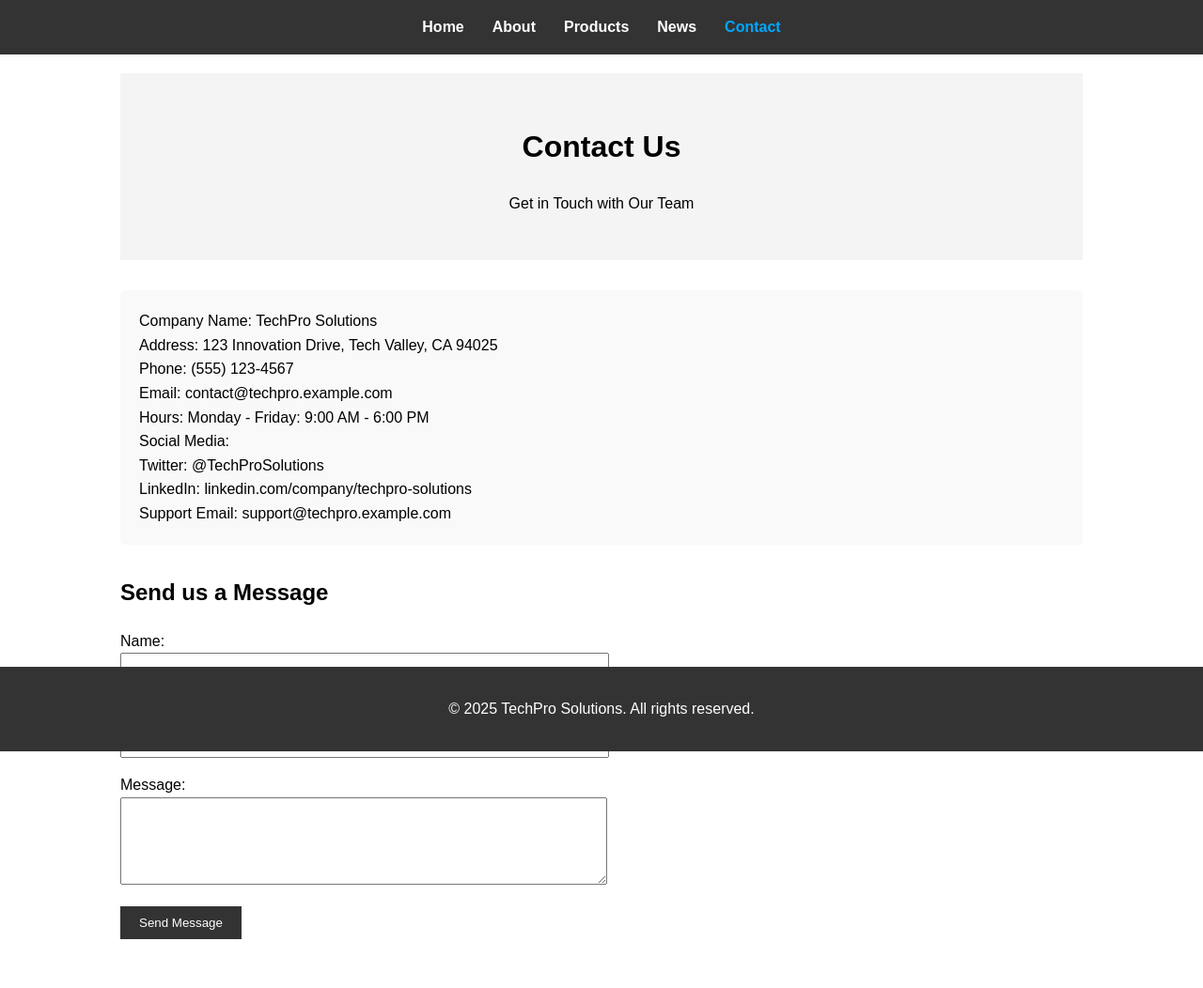
After one commit to tringo286/php-mysql-hosting-project, a PHP site: page /pages/contact.php in a window 1280 px wide. The commit adds this page. Shown: the whole page at 94% size. Run offline with PHP 8.4, Linux system fonts and the light colour scheme.

Commit message:
update: complete company site structure for lab assignment

```diff
--- /dev/null
+++ b/data/contacts.txt
@@ -0,0 +1,9 @@
+Company Name: TechPro Solutions
+Address: 123 Innovation Drive, Tech Valley, CA 94025
+Phone: (555) 123-4567
+Email: contact@techpro.example.com
+Hours: Monday - Friday: 9:00 AM - 6:00 PM
+Social Media:
+Twitter: @TechProSolutions
+LinkedIn: linkedin.com/company/techpro-solutions
+Support Email: support@techpro.example.com
--- /dev/null
+++ b/includes/footer.php
@@ -0,0 +1,8 @@
+</div>
+<footer
+    style="background-color: #333; color: white; text-align: center; padding: 1rem 0; position: fixed; bottom: 0; width: 100%;">
+    <p>&copy; <?php echo date('Y'); ?> TechPro Solutions. All rights reserved.</p>
+</footer>
+</body>
+
+</html>
--- /dev/null
+++ b/includes/header.php
@@ -0,0 +1,96 @@
+<?php
+$currentPage = basename($_SERVER['PHP_SELF']);
+?>
+<!DOCTYPE html>
+<html lang="en">
+
+<head>
+    <meta charset="UTF-8">
+    <meta name="viewport" content="width=device-width, initial-scale=1.0">
+    <title>TechPro Solutions - <?php echo ucfirst(str_replace('.php', '', $currentPage)); ?></title>
+    <style>
+        body {
+            font-family: 'Arial', sans-serif;
+            line-height: 1.6;
+            margin: 0;
+            padding: 0;
+        }
+
+        .container {
+            width: 80%;
+            margin: 0 auto;
+            padding: 20px;
+        }
+
+        nav {
+            background-color: #333;
+            padding: 1rem 0;
+        }
+
+        nav ul {
+            list-style: none;
+            padding: 0;
+            margin: 0;
+            display: flex;
+            justify-content: center;
+        }
+
+        nav ul li {
+            margin: 0 15px;
+        }
+
+        nav ul li a {
+            color: white;
+            text-decoration: none;
+            font-weight: bold;
+        }
+
+        nav ul li a:hover {
+            color: #00a8ff;
+        }
+
+        .active {
+            color: #00a8ff !important;
+        }
+
+        .hero {
+            background-color: #f4f4f4;
+            padding: 2rem 0;
+            text-align: center;
+            margin-bottom: 2rem;
+        }
+
+        .content {
+            margin-bottom: 2rem;
+        }
+
+        .news-item,
+        .product-item {
+            border: 1px solid #ddd;
+            padding: 1rem;
+            margin-bottom: 1rem;
+            border-radius: 5px;
+        }
+
+        .contact-info {
+            background-color: #f9f9f9;
+            padding: 20px;
+            border-radius: 5px;
+            margin-top: 20px;
+        }
+    </style>
+</head>
+
+<body>
+    <nav>
+        <ul>
+            <li><a href="index.php" <?php echo $currentPage == 'index.php' ? 'class="active"' : ''; ?>>Home</a></li>
+            <li><a href="about.php" <?php echo $currentPage == 'about.php' ? 'class="active"' : ''; ?>>About</a></li>
+            <li><a href="products.php" <?php echo $currentPage == 'products.php' ? 'class="active"' : ''; ?>>Products</a>
+            </li>
+            <li><a href="news.php" <?php echo $currentPage == 'news.php' ? 'class="active"' : ''; ?>>News</a></li>
+            <li><a href="contact.php" <?php echo $currentPage == 'contact.php' ? 'class="active"' : ''; ?>>Contact</a>
+            </li>
+        </ul>
+    </nav>
+    <div class="container">
--- /dev/null
+++ b/pages/contact.php
@@ -0,0 +1,48 @@
+<?php include '../includes/header.php'; ?>
+
+<div class="hero">
+    <h1>Contact Us</h1>
+    <p>Get in Touch with Our Team</p>
+</div>
+
+<div class="content">
+    <div class="contact-info">
+        <?php
+        // Read and display contact information from contacts.txt
+        $contactFile = '../data/contacts.txt';
+        if (file_exists($contactFile)) {
+            $contacts = file_get_contents($contactFile);
+            // Convert plain text to HTML (preserve line breaks)
+            echo nl2br(htmlspecialchars($contacts));
+        } else {
+            echo "<p>Contact information is currently unavailable. Please try again later.</p>";
+        }
+        ?>
+    </div>
+
+    <div style="margin-top: 2rem;">
+        <h2>Send us a Message</h2>
+        <form action="#" method="post" style="max-width: 500px;">
+            <div style="margin-bottom: 1rem;">
+                <label for="name">Name:</label><br>
+                <input type="text" id="name" name="name" required style="width: 100%; padding: 8px;">
+            </div>
+
+            <div style="margin-bottom: 1rem;">
+                <label for="email">Email:</label><br>
+                <input type="email" id="email" name="email" required style="width: 100%; padding: 8px;">
+            </div>
+
+            <div style="margin-bottom: 1rem;">
+                <label for="message">Message:</label><br>
+                <textarea id="message" name="message" rows="5" required style="width: 100%; padding: 8px;"></textarea>
+            </div>
+
+            <button type="submit"
+                style="background-color: #333; color: white; padding: 10px 20px; border: none; cursor: pointer;">Send
+                Message</button>
+        </form>
+    </div>
+</div>
+
+<?php include '../includes/footer.php'; ?>
```
Also changed, not shown: index.php (+26 -13 lines), pages/about.php (added, +33 -0 lines), pages/news.php (added, +37 -0 lines), pages/products.php (added, +44 -0 lines).
